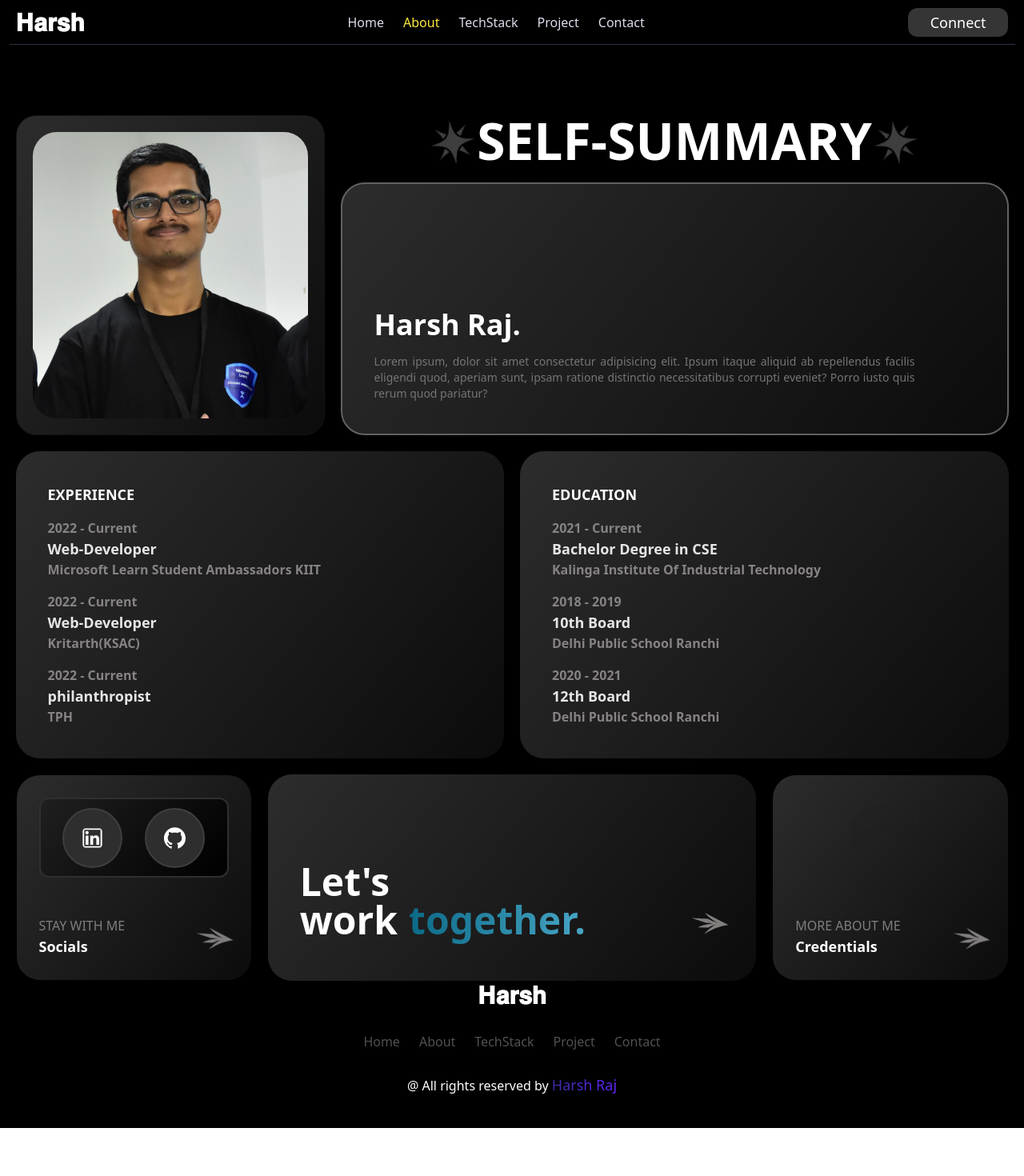
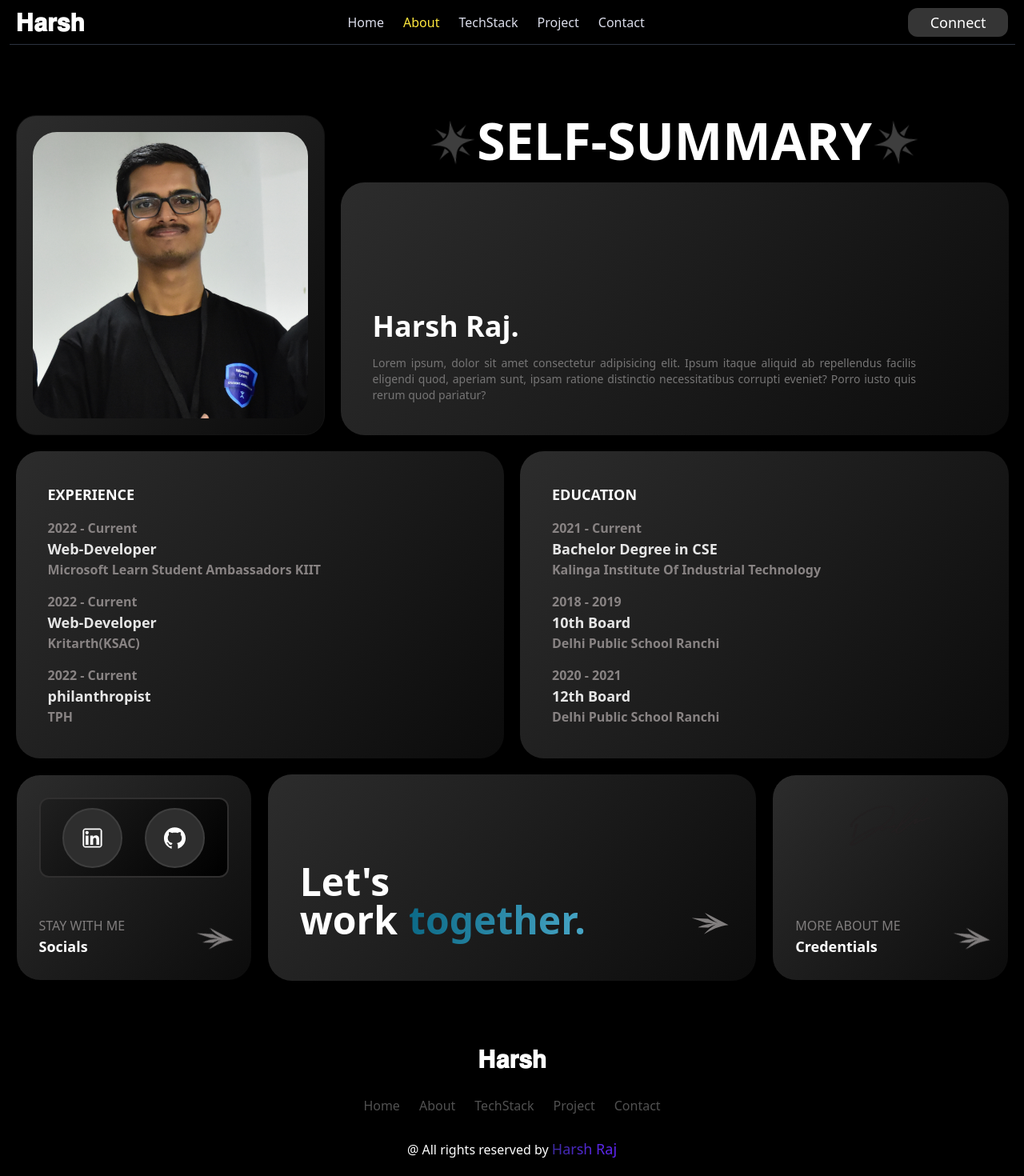
Before and after one commit to 022003harsh/Portfolio, a React (Create React App) app: page /about in a window 1280 px wide. Shown: the top 1470 px of the page at 80% size. Before the commit the page ends 1410 px from the top, so only its background shows below. Built offline with nearby package versions, Linux system fonts and the light colour scheme.

Commit message:
about changes

```diff
--- a/src/components/common/Footer.jsx
+++ b/src/components/common/Footer.jsx
@@ -11,7 +11,7 @@ const Footer = () => {
   }
 
   return (
-    <div className='flex flex-col text-white items-center justify-center gap-7 pb-10'>
+    <div className='flex flex-col text-white items-center justify-center gap-7 pb-10 mt-20'>
       <div className='text-white text-3xl font-bold'>𝐇𝐚𝐫𝐬𝐡</div>
 
       <div>
--- a/src/components/core/About/Rowone.jsx
+++ b/src/components/core/About/Rowone.jsx
@@ -14,7 +14,7 @@ const Rowone = () => {
                  <div className='text-2xl lg:text-[64px]'>SELF-SUMMARY</div>
                  <GiPolarStar className='text-[#3e3e3e] text-3xl md:text-6xl mt-1 rotateimage'/>
             </div>
-            <div className=' blackwhite border-2 border-[#626161] rounded-[10px] sm:rounded-[30px] p-5 md:p-10 h-full flex flex-col gap-4'>
+            <div className=' blackwhite  rounded-[10px] sm:rounded-[30px] p-5 md:p-10 h-full flex flex-col gap-4'>
                 <p className='mt-auto text-2xl md:text-4xl font-semibold'>
                         Harsh Raj.
                 </p>
--- a/src/components/core/HomePage/Rowthree.jsx
+++ b/src/components/core/HomePage/Rowthree.jsx
@@ -5,7 +5,7 @@ import Letsconnect from '../Letsconnect'
 const Rowthree = () => {
   return (
     <div>
-      <div className='relative text-white px-2 grid md:grid-cols-1 xl:grid-cols-2 gap-5 mb-20'>
+      <div className='relative text-white px-2 grid md:grid-cols-1 xl:grid-cols-2 gap-5'>
         <Countercard/>
         <div className='w-full h-full group flex flex-col text-3xl sm:text-5xl font-semibold rounded-[10px] sm:rounded-[30px] blackwhite p-2 md:p-10 '>
           {/* <img src="" alt="" /> */}
```
